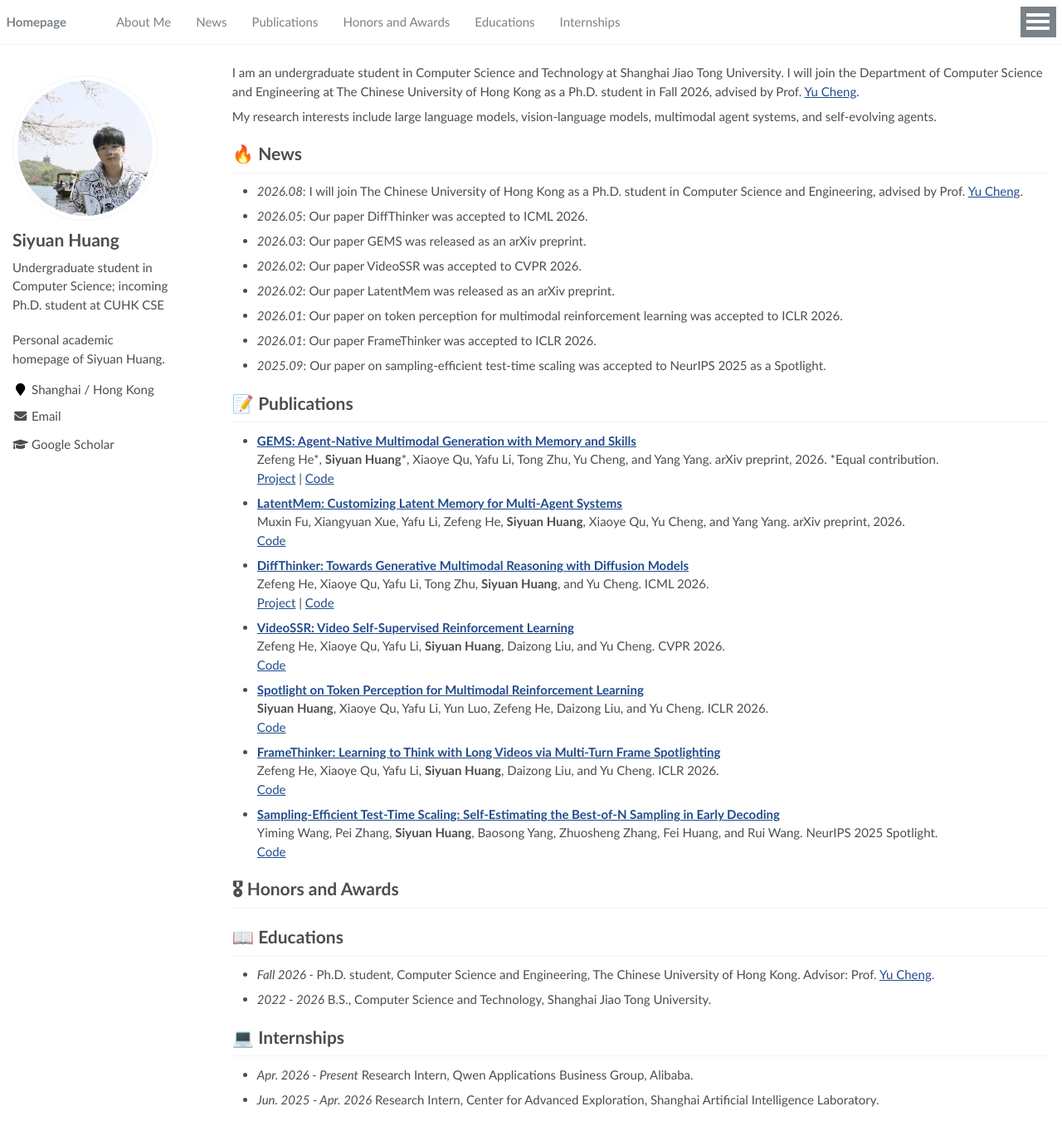
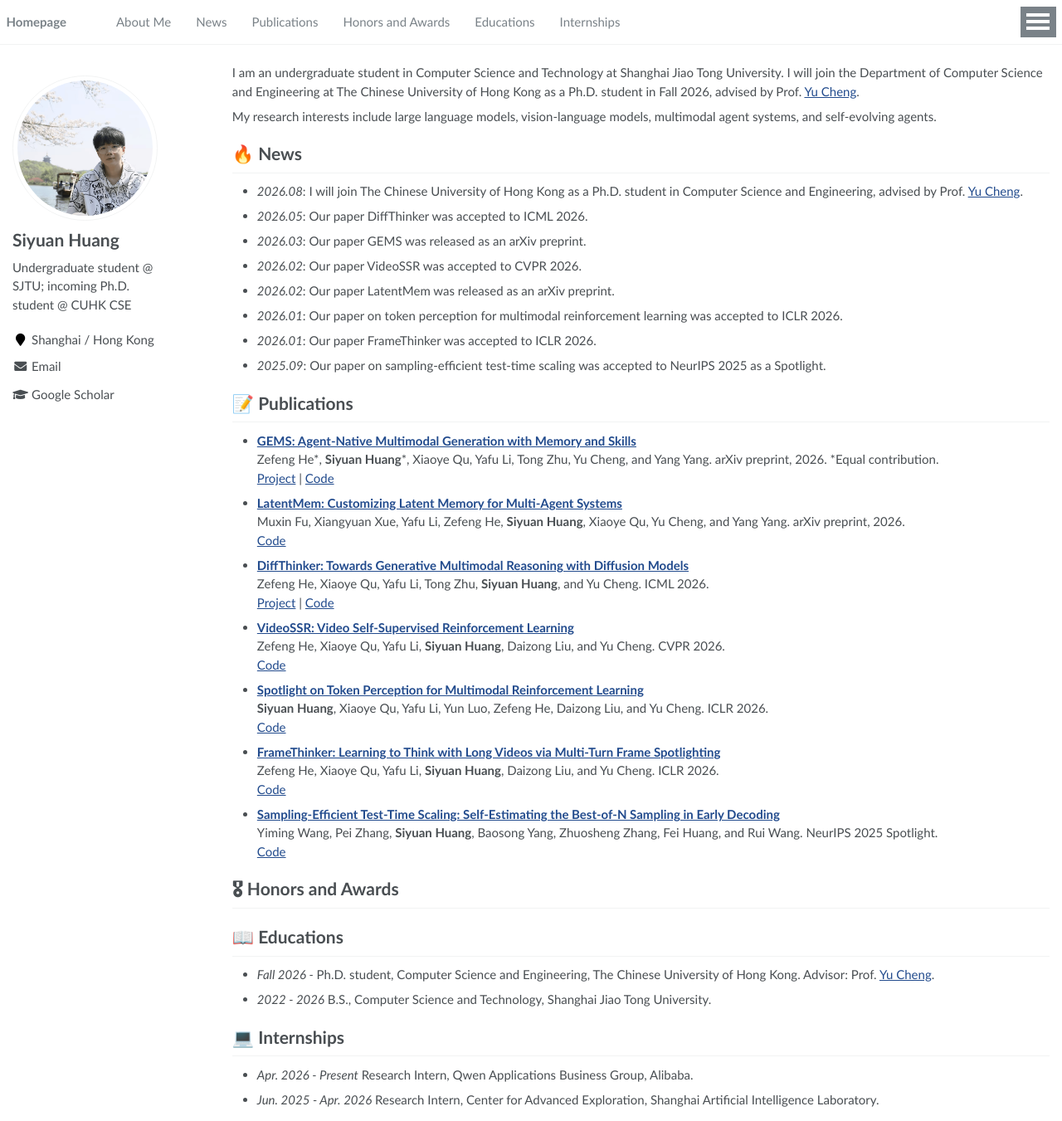
Before and after one commit to syhuang1/syhuang1.github.io, a Jekyll site: the page built from _pages/about.md, in a window 1280 px wide and 1351 px high. Shown: the whole window at 83% size. Built offline with Jekyll 4.4.1, drawn with Linux system fonts in a browser that asks for light colours; a script that is not in the unit is left out.

Commit message:
Update sidebar bio text

```diff
--- a/_config.yml
+++ b/_config.yml
@@ -7,7 +7,7 @@
 
 # Site Settings
 title                    : "Siyuan Huang"
-description              : "Personal academic homepage of Siyuan Huang."
+description              :
 url                      : "https://syhuang1.github.io"
 baseurl                  : ""
 repository               : "syhuang1/syhuang1.github.io"
@@ -25,7 +25,7 @@ baidu_site_verification  :  # get baidu_site_verification from https://ziyuan.ba
 author:
   name             : "Siyuan Huang"
   avatar           : "images/profile.png"
-  bio              : "Undergraduate student in Computer Science; incoming Ph.D. student at CUHK CSE"
+  bio              : "Undergraduate student @ SJTU; incoming Ph.D. student @ CUHK CSE"
   location         : "Shanghai / Hong Kong"
   employer         :
   pubmed           :
```
